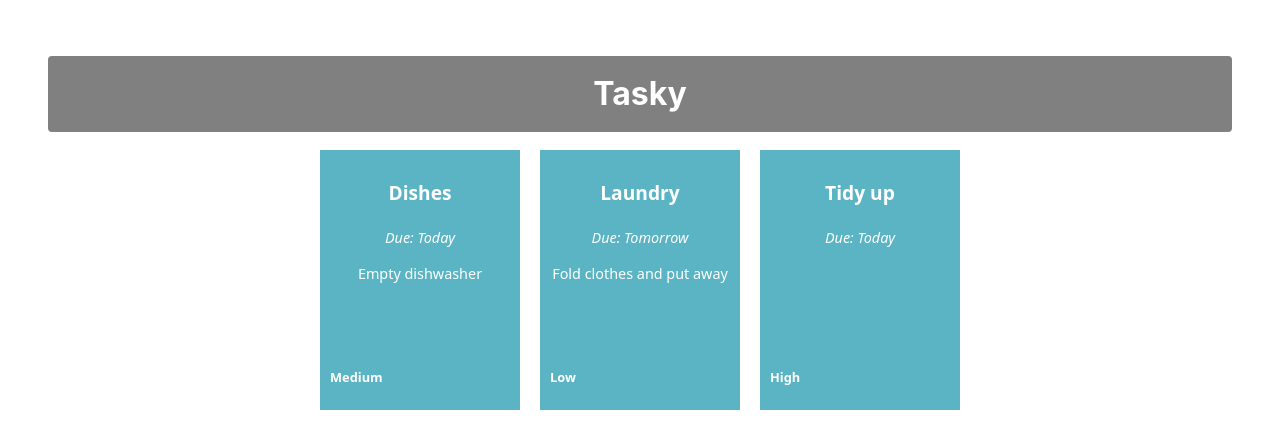
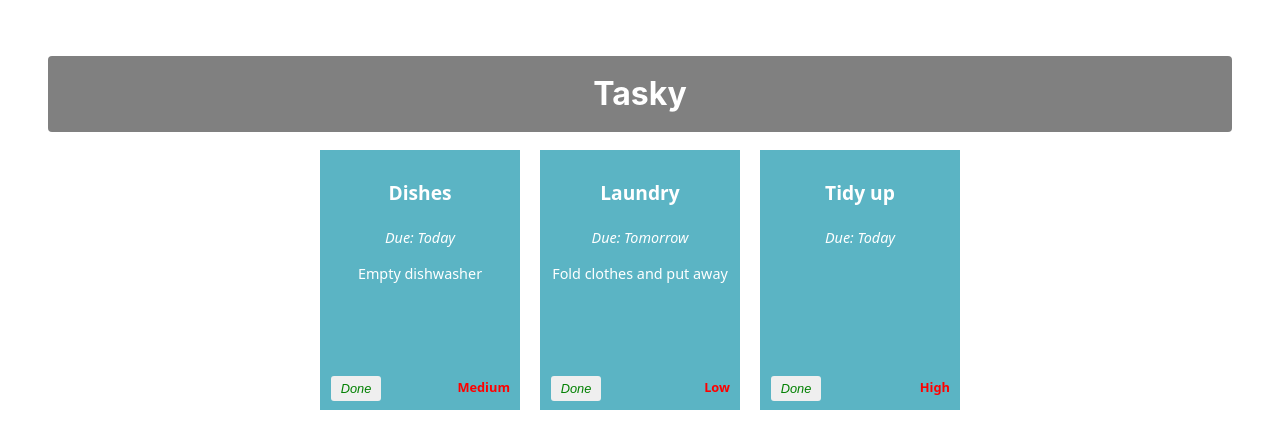
Before and after one commit to johannes-grcevic/react-basics-labs, a React (Vite) app in the folder tasky/: page / in a window 1280 px wide. Shown: the top 448 px of the page. Built offline with nearby package versions, Linux system fonts and the light colour scheme.

Commit message:
Mark task as done

```diff
--- a/tasky/src/App.css
+++ b/tasky/src/App.css
@@ -54,8 +54,25 @@ div {
 
 .priority {
   position: absolute;
-  bottom: 10px;
-  left: 10px;
+  bottom: 0px;
+  right: 10px;
   font-weight: bold;
   font-size: 0.8em;
 }
+
+button {
+  border: none;
+  border-radius: 3px;
+  font-style: italic;
+  font-size: 0.8em;
+  margin: 4px 6px;
+  width: 50px;
+  height: 25px;
+}
+
+.doneButton {
+  position: absolute;
+  bottom: 5px;
+  left: 5px;
+  color: green;
+}
--- a/tasky/src/App.jsx
+++ b/tasky/src/App.jsx
@@ -5,22 +5,30 @@ import { useState } from 'react';
 function App() {
   const [ taskState, setTaskState ] = useState({
     tasks: [
-      { id: 1, title:"Dishes", description: "Empty dishwasher", deadline: "Today", priority: "Medium" },
-      { id: 2, title: "Laundry", description: "Fold clothes and put away", deadline: "Tomorrow", priority: "Low" },
-      { id: 3, title: "Tidy up", deadline: "Today", priority: "High" }
+      { id: 1, title:"Dishes", description: "Empty dishwasher", deadline: "Today", priority: "Medium", done: false },
+      { id: 2, title: "Laundry", description: "Fold clothes and put away", deadline: "Tomorrow", priority: "Low", done: false },
+      { id: 3, title: "Tidy up", deadline: "Today", priority: "High", done: false }
     ]
   });
+
+  const doneHandler = (taskIndex) => {
+    const tasks = [...taskState.tasks];
+    tasks[taskIndex].done = !tasks[taskIndex].done;
+    setTaskState({tasks});
+  }
 
   return (
     <div className="container">
       <h1>Tasky</h1>
-  {taskState.tasks.map((task) => (
+  {taskState.tasks.map((task, index) => (
     <Task
       title={task.title}
       description={task.description}
       deadline={task.deadline}
       priority={task.priority}
       key={task.id}
+      done={task.done}
+      markDone={() => doneHandler(index)}
     />
   ))}
     </div>
--- a/tasky/src/components/Task.jsx
+++ b/tasky/src/components/Task.jsx
@@ -1,11 +1,12 @@
 const Task = (props) => {
 
     return (
-        <div className="card">
+        <div className="card" style={{backgroundColor: props.done ? 'lightgrey' : '#5bb4c4'}}>
             <p className="title">{props.title}</p>
             <p className="deadline">Due: {props.deadline}</p>
             <p className="description">{props.description}</p>
-            <p className="priority">{props.priority}</p>
+            <p className="priority" style={{color: !props.done ? 'red' : 'lightgrey'}}>{props.priority}</p>
+            <button onClick={props.markDone} className='doneButton'>Done</button>
         </div>
     )
 }
```
